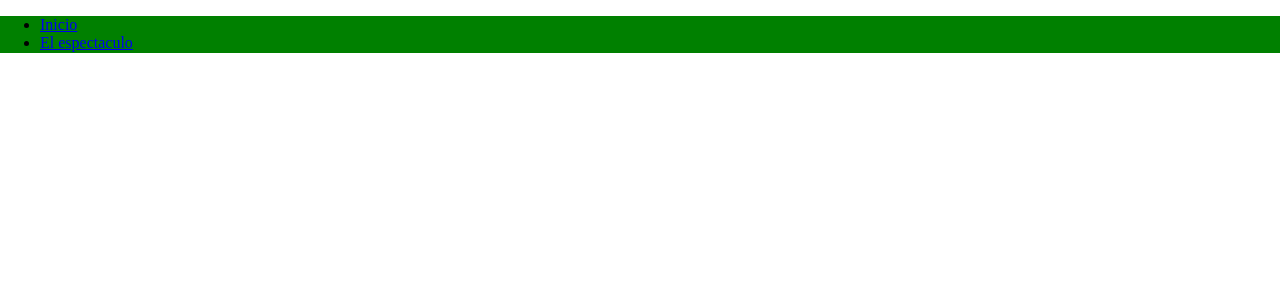
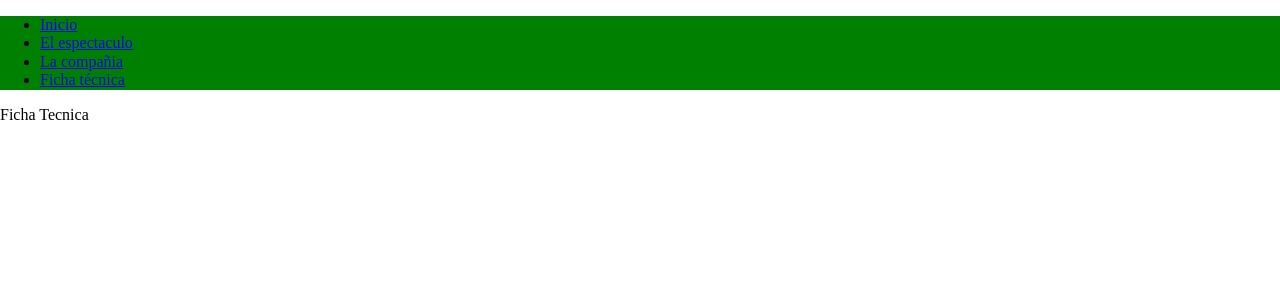
Before and after one commit to albertodvc/laguilda, a Nuxt app: page /fichatecnica in a window 1280 px wide. Shown: the top 300 px of the page. Built offline with nearby package versions, Linux system fonts and the light colour scheme.

Commit message:
Adds navigation an a few sections

```diff
--- a/components/Navigator/Navigator.vue
+++ b/components/Navigator/Navigator.vue
@@ -27,6 +27,14 @@ export default {
 				{
 					link: '/elespectaculo',
 					label: 'El espectaculo'
+				},
+				{
+					link: '/lacompañia',
+					label: 'La compañia'
+				},
+				{
+					link: '/fichatecnica',
+					label: 'Ficha técnica'
 				}
 			]
 		}
--- /dev/null
+++ b/pages/fichatecnica.vue
@@ -0,0 +1,13 @@
+<template>
+	<div>
+		Ficha Tecnica
+	</div>
+</template>
+
+<script>
+
+	export default {
+		components: {
+		}
+	}
+</script>
--- a/pages/index.vue
+++ b/pages/index.vue
@@ -2,7 +2,6 @@
     <div>
         <front-page/>
         <presentation/>
-        <show/>
     </div>
 </template>
 
--- /dev/null
+++ b/pages/lacompañia.vue
@@ -0,0 +1,16 @@
+<template>
+	<div>
+		La Compañia
+	</div>
+</template>
+
+<script>
+
+	// import Show from '~/components/Show/Show.vue'
+
+	// export default {
+	// 	components: {
+	// 		Show
+	// 	}
+	// }
+</script>
```
